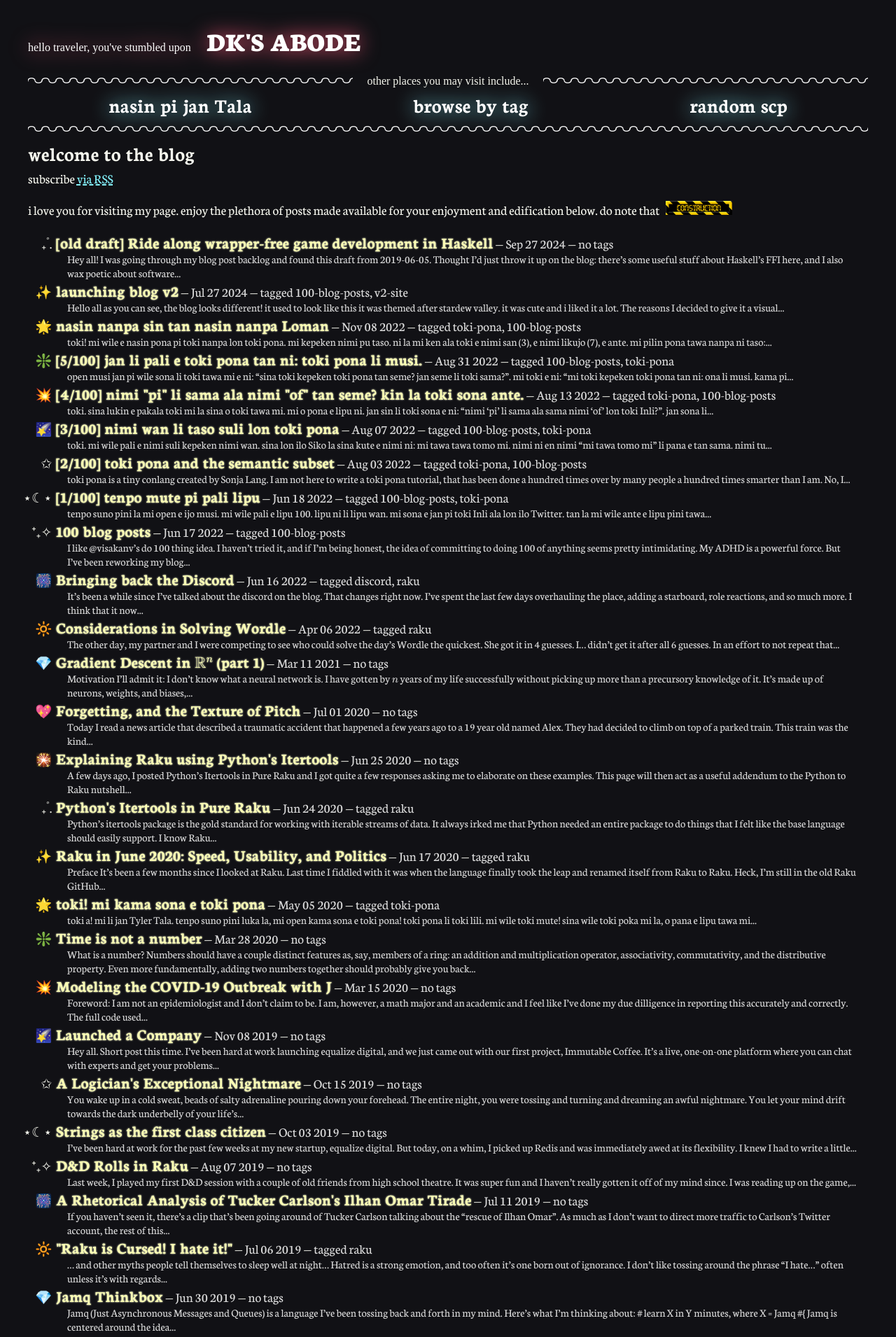
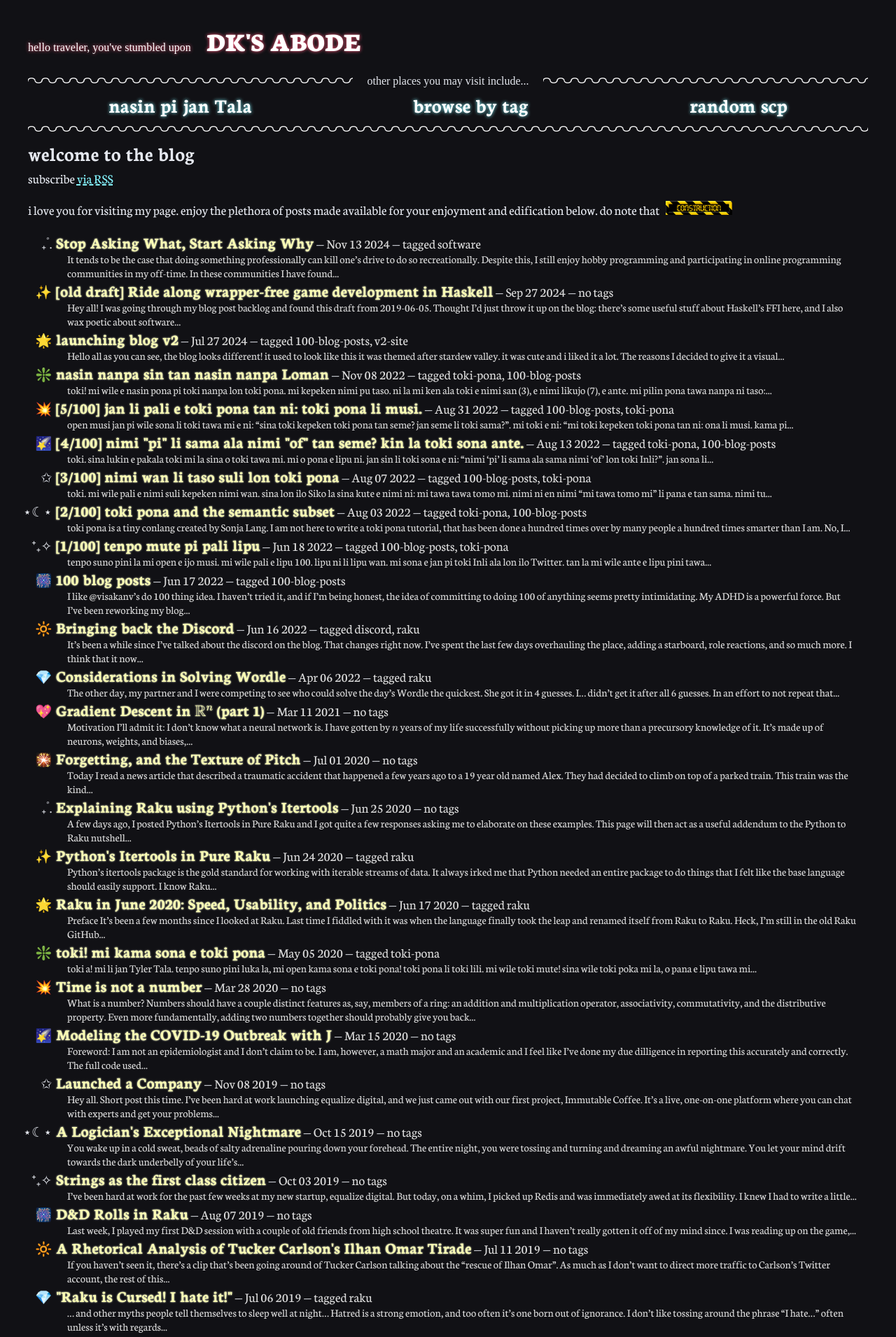
Before and after one commit to DataKinds/datakinds.github.io, a Jekyll site: the page built from index.md, in a window 1280 px wide. Shown: the top 1910 px of the page at 70% size. Built offline with Jekyll 4.4.1, drawn with Linux system fonts in a browser that asks for light colours; some web fonts are replaced; some of the changed lines change nothing that is shown.

Commit message:
Lower contrast on text, new post

```diff
--- /dev/null
+++ b/_posts/2024-11-13-stop-asking-what-start-asking-why.md
@@ -0,0 +1,67 @@
+---
+layout: post
+title: Stop Asking What, Start Asking Why
+date: 2024-11-13 15:03 -0700
+tags: software
+---
+
+It tends to be the case that doing something professionally can kill one's drive to do so recreationally. Despite this, I still enjoy hobby programming and participating in online programming communities in my off-time. In these communities I have found a wealth and breadth of knowledge I would not have encountered otherwise. However, that comes with a risk: it is very easy to waste your time online. Even worse, the variance in how much you will get out of any given conversation is massive.
+
+There is a lot of precedent for how to maximize the value of your time when you _ask questions_ online. "[Don't ask to ask](https://solhsa.com/dontask.html)" and (perhaps more humorously) [Cunningham's Law](https://en.wikipedia.org/wiki/Ward_Cunningham#Law) are what immediately comes to my mind in this context. There is much less precedent for how to answer questions -- or even why we choose to spend our time answering questions online.
+
+Eric S. Raymond [has written at length about asking good questions](http://catb.org/~esr/faqs/smart-questions.html)[^1] and yet left the "*How To Answer Questions in a Helpful Way*" section stunted at 9 suggestions. Stack Overflow is the same: the page [describing how to ask questions](https://stackoverflow.com/help/how-to-ask) is rich with direct suggestions on how to make the best use of your time asking questions. Most of the given advice is generally applicable to any development forum with tags and post titles. The [page describing how to answer them](https://stackoverflow.com/help/how-to-answer) is about half the length and full of softer advice dedicated to SO's specific position as a community question-archival site: writing with good grammar, providing context to avoid link bitrot, using the bounty system to ask someone to continue your partial answer.
+
+There is an asymmetry here. Advice given to question-askers involves getting the most value out of the time you and the community spend on said question. This *is* ultimately the goal of the asker: to learn, to gain value from the question at hand. Contrast this with advice given to question-answerers, which is more scatter-shot and generally revolves around *producing a satisfactory answer*. This is unmotivating as *this is ultimately not the goal of the answerer!* I claim, supported by the text above, that there are really two reasons someone would want to answer questions:
+
+1. **To learn.**
+
+    Common knowledge dictates that one does not understand something if they cannot explain it. Explaining things online is a fantastic way to find one's own knowledge blind spots; collaborative problem-solving gives a very low-risk opportunity to dive deeper into topics just outside of one's reach.
+
+    Learning also happens at a community level. Raymond notes that a helpful answer will "*[h]elp your community learn from the question.* When you field a good question, ask yourself 'How would the relevant documentation or FAQ have to change so that nobody has to answer this again?' Then send a patch to the document maintainer.".
+
+2. **To grow their community.**
+
+    Raymond notes that "[Hackers] like answering questions for people who have demonstrated they can learn from the answers". A person who grew after interacting with a community is going to come back for more. This is a positive feedback loop, and it's multiplied by the near-realtime responses and casual atmosphere given by platforms such as Discord or IRC. Strong learners with interesting, insightful, novel questions make for great community members!
+
+I am excluding any communities that set up gamified or otherwise perverse objectives to encourage participation (upvote this post if you agree!)
+
+This brings me to my ultimate point: **how do we maximize these incentives as question-answerers**? What can we do to go above and beyond producing helpful answers, making the time we spend answering more valuable to us? Here are a couple of things that I have personally found to make my time participating online more valuable:
+
+## The great, nonexhaustive framework for online participation
+
+* Use realtime platforms to your advantage
+    * As mentioned above, instant messaging platforms allow for instant feedback between question-askers and question-answerers. Many of the concerns about asking good questions come from a time of email lists and traditional forums, where a lack of information in the original post could take days to be rectified. Over Discord, getting clarifications from askers is often a matter of minutes. This drastically limits the frustration and wasted time associated with badly-framed questions.
+    * The conversational nature of chat platforms allows troubleshooting and stating a problem space to naturally become brainstorming. This is not the case on Q&A platforms, for example, as there is a strict distinction between "question" and "answer". Intermediate brainstorming and conversation is relegated to a comments section or a secondary chat room. On an IM platform this distinction does not exist -- to maximize learning, one must take advantage of this.
+* Assume good faith
+    * This is the titular "stop asking what, start asking why".
+        * Bad actors or low-effort posters in online communities are inevitable. That being said,
+        * I have seen enough instances in programming communities where someone will come in with a conversational style or set of ideas that resemble bad-faith posting. They'll use ALL CAPS or a twyping qwirk or send / messages / with / one / word. They might be stubborn or rash or stuck on their own ideas.
+        * These posters often present some of the most unique ideas available, and I have found that engaging can often maximize learning (sometimes at the cost of frustration). As a question-answerer, maximizing learning mandates that one must assume good-faith in these situations and dig into the "why"s of their choices rather than being stuck on the "what"s of their possibly absurd current situation. This *does* often require skill in analyzing XY problems.
+    * Assuming a given person is a bad actor is a losing-sum game. Consider the cases:
+        * A good-faith question is met with an assumption of good-faith ➡️ everyone is happy, the question may get answered
+        * A bad-faith question is met with an assumption of good-faith ➡️ either the asker improves their question, gets bored and leaves, or they escalate, at which point you can disengage
+    * Or, on the contrary:
+        * A good-faith question is met with an assumption of bad-faith ➡️ a potential community member is turned away
+        * A bad-faith question is met with an assumption of bad-faith ➡️ time is saved as you may disengage immediately
+    * To maximize community growth, we must therefore assume good-faith to avoid turning away potential community members.
+    * To maximize learning as a result of these interactions, we must consider that nothing is learned upon turning away community members or immediately disengaging with bad-faith questions. *Something* may be learned if the is answered or if the badly-posed question is improved. Attempting to assist with the low-effort poster's issue may give the answerer an opportunity to gain a deeper knowledge of the system being badly asked about.
+    * Efficient moderation allows active community participants to more effectively gauge when to disengage with an actual bad actor, minimizing the time wasted.
+* Address XY problems through risk analysis
+    * To address an XY problem, one must first learn to identify an XY problem.
+        * Look for questions where the asker wants to know how to carry out a task using tooling that isn't made for that task
+        * Look for questions where the asker insists there is only one way forward
+        * Look for questions where the asker thinks a process is *supposed* to work.
+    * Address the problem fully if you choose to address it. Ask the asker what they're trying to accomplish instead of entertaining their solution. Note that they only see trees where you may see the forest. Learn from the aspects of the situation that they've missed, and consider if there are any similar workflows that you have that are suffering from the same blind spots.
+    * Raymond states the fundamental point well: "*If you're going to answer the question at all, give good value.* Don't suggest kludgy workarounds when somebody is using the wrong tool or approach. Suggest good tools. Reframe the question."
+* Askers must answer. Answerers must ask.
+    * To maximize learning, you must be willing to have a conversation!
+    * Make use of the resource that other question-answerers provide.
+    * There must be no hierarchical distinction between those who ask and those who answer in a community. Maximization of learning requires that everyone is comfortable to both seek knowledge and to share their subset of knowledge.
+        * The effect where longer standing members of a community are afforded more technical weight than newer members needs to be explicitly considered when the goal is the breakdown of hierarchy.
+
+I hope that you're able to get something out of the suggestions I've made above. If not, hopefully the reframing of online discussion as something potentially valuable encourages you to go out and participate :)
+
+
+---
+
+[^1]: Shout out to the footnote at <https://dontasktoask.com/> for linking Raymond's essay, I hadn't seen it before and it's a complete treasure trove of info. Without that this whole blog post was just going to be the `Assume good faith` bullet point.
--- a/_sass/v2.scss
+++ b/_sass/v2.scss
@@ -11,7 +11,7 @@
 
 html {
     background-color: rgb(17, 17, 21);
-    color: rgb(246, 247, 238);
+    color: rgb(229, 232, 239);
     font-family: "Neuton", serif;
     font-size: larger;
 }
@@ -90,13 +90,13 @@
 .site-title {
     text-decoration: none;
     color: white !important;
-    filter: drop-shadow(0 0 0.75rem rgb(255, 88, 122));
+    filter: drop-shadow(0 0 0.15rem rgb(255, 88, 122));
 }
 
 .site-subtitle {
     text-decoration: none;
     color: white !important;
-    filter: drop-shadow(0 0 0.75rem rgb(133, 245, 255));
+    filter: drop-shadow(0 0 0.15rem rgb(133, 245, 255));
     white-space: nowrap;
     margin: 0 10px;
 }
@@ -118,7 +118,7 @@
     text-decoration: none;
     color: unset;
     font-weight: 700;
-    filter: drop-shadow(0 0 0.2rem rgb(255, 118, 244));
+    filter: drop-shadow(0 0 0.5rem rgb(255, 118, 244));
     margin-bottom: 5px;
     font-size: 40px;
 }
@@ -159,7 +159,7 @@
 
 .footer-title {
     color: unset;
-    filter: drop-shadow(0 0 0.75rem rgb(171, 23, 197));
+    filter: drop-shadow(0 0 0.15rem rgb(171, 23, 197));
     margin: 0 10px;
 }
 
```
